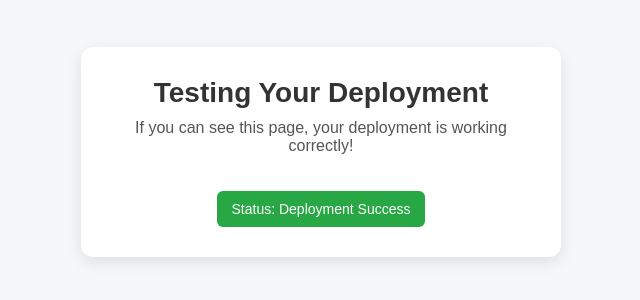
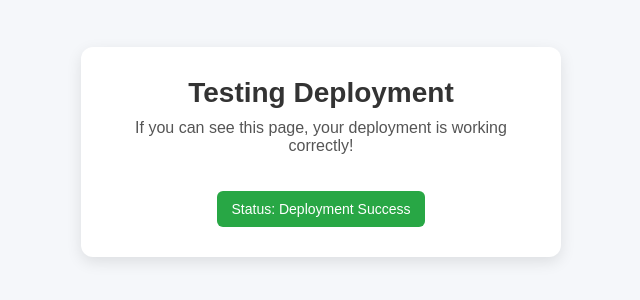
Before and after one commit to terrtt/test-repo, a plain HTML site: page index.html in a window 1280 px wide. Shown: the part 248-548 px from the top of the page, without its empty margins (319-959 px from the left). Drawn offline with Linux system fonts and the light colour scheme.

Commit message:
Update heading text in index.html

```diff
--- a/index.html
+++ b/index.html
@@ -53,7 +53,7 @@
 
 <body>
   <div class="card">
-    <h1>Testing Your Deployment</h1>
+    <h1>Testing  Deployment</h1>
     <p>If you can see this page, your deployment is working correctly!</p>
     <div class="success">Status: Deployment Success</div>
   </div>
```
